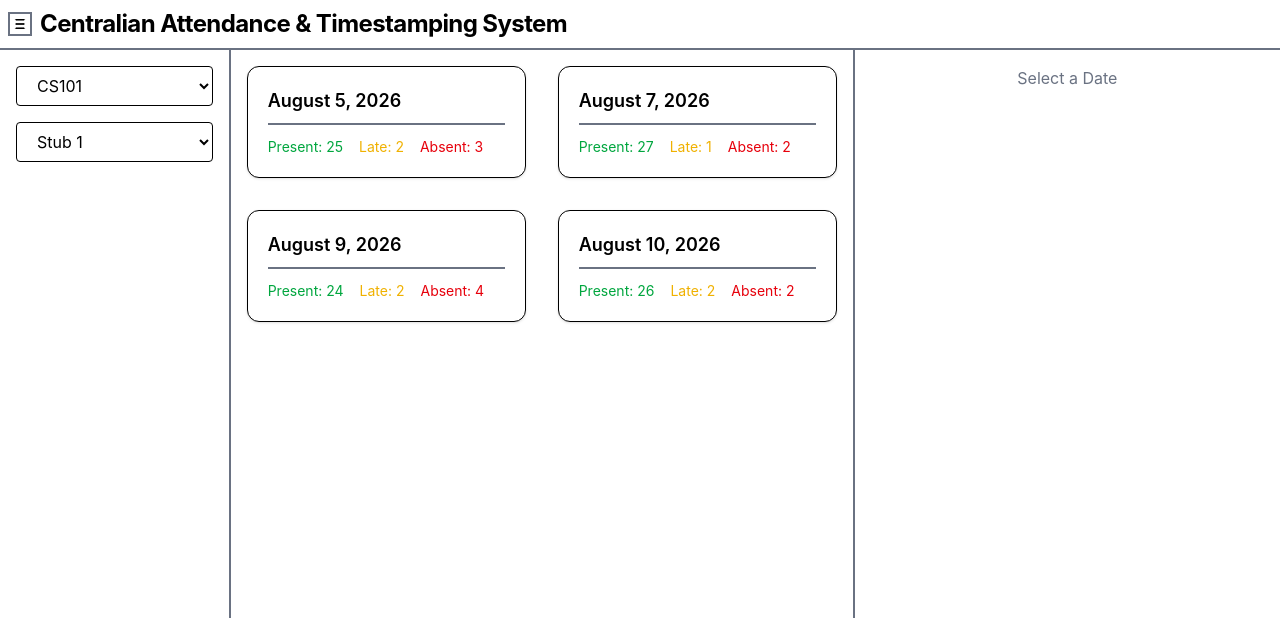
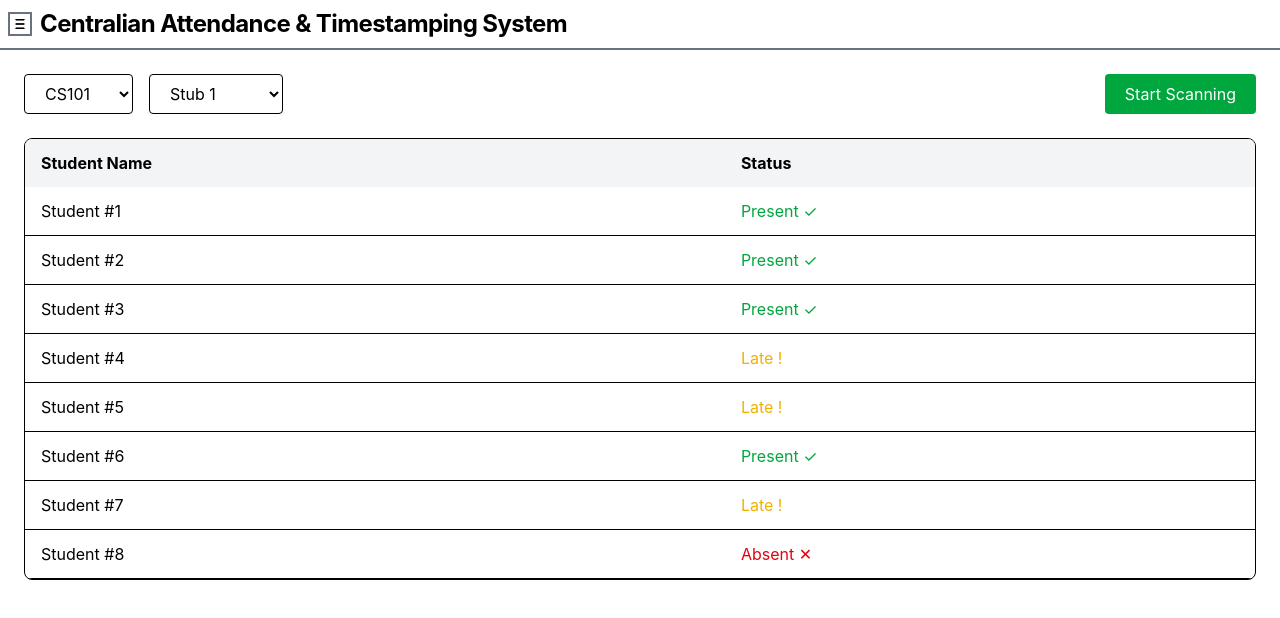
Before and after one commit to swcidd/Centralian_AttendanceAndTimestamping_System, a React (Vite) app: page / in a window 1280 px wide. Shown: the top 618 px of the page. Built offline with nearby package versions, Linux system fonts and the light colour scheme.

Commit message:
switch main page to tracking page

```diff
--- a/src/App.tsx
+++ b/src/App.tsx
@@ -9,8 +9,8 @@ function App() {
     <BrowserRouter>
       <Routes>
         <Route element={<DashboardLayout />}>
-          <Route index element={<ActivityPage />} />
-          <Route path="tracking" element={<TrackingPage />} />
+          <Route index element={<TrackingPage />} />
+          <Route path="tracking" element={<ActivityPage />} />
           <Route path="courses" element={<CoursesPage />} />
         </Route>
       </Routes>
```
